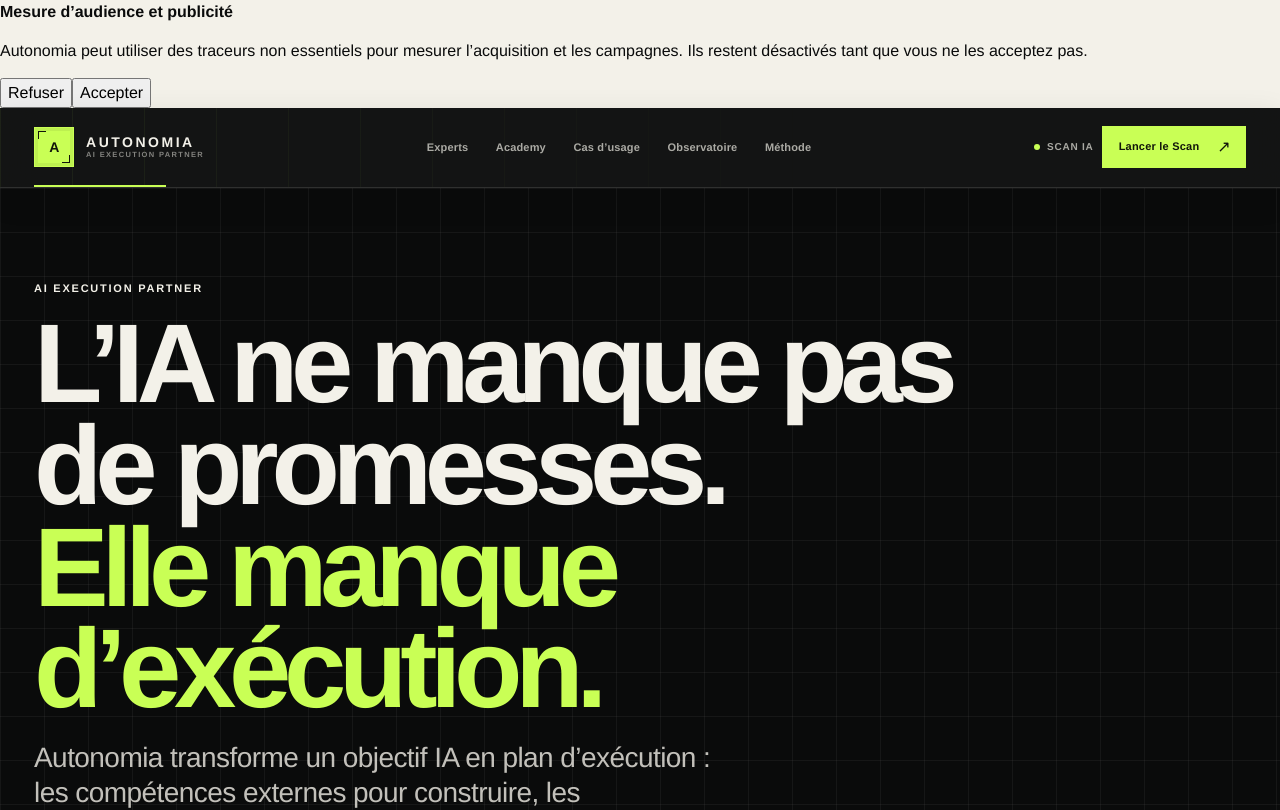
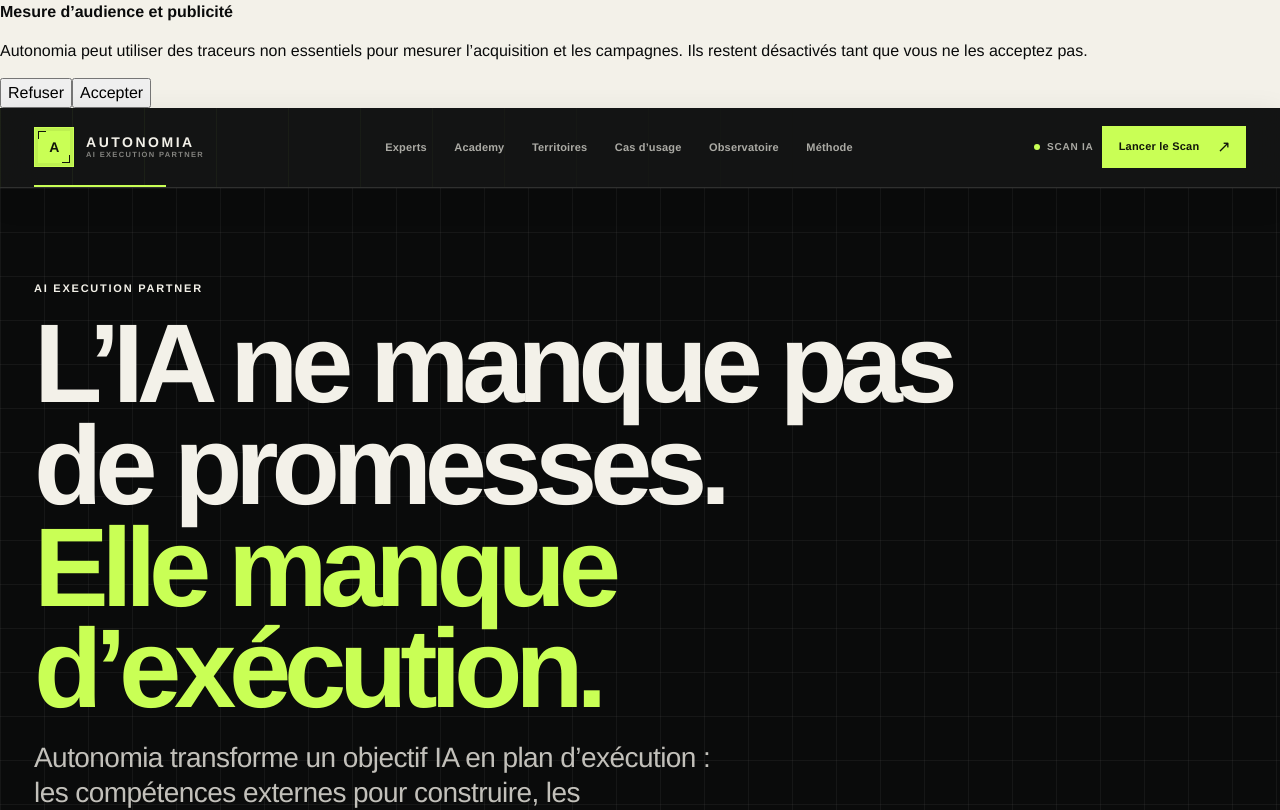
Before and after one commit to aristote-app/Autonomia-MCP, a Next.js app in the folder site/: page / in a window 1280 px wide. Shown: the top 810 px of the page. Built offline with nearby package versions, Linux system fonts and the light colour scheme; no server answers.

Commit message:
feat(site): add Territoires to main navigation

```diff
--- a/site/components/Header.js
+++ b/site/components/Header.js
@@ -17,6 +17,7 @@ export default function Header() {
         <nav className="desktopNav" aria-label="Navigation principale">
           <Link href="/experts">Experts</Link>
           <Link href="/academy">Academy</Link>
+          <Link href="/territoires">Territoires</Link>
           <Link href="/cas-usage-ia">Cas d’usage</Link>
           <Link href="/observatoire-ia">Observatoire</Link>
           <Link href="/#methode">Méthode</Link>
```
